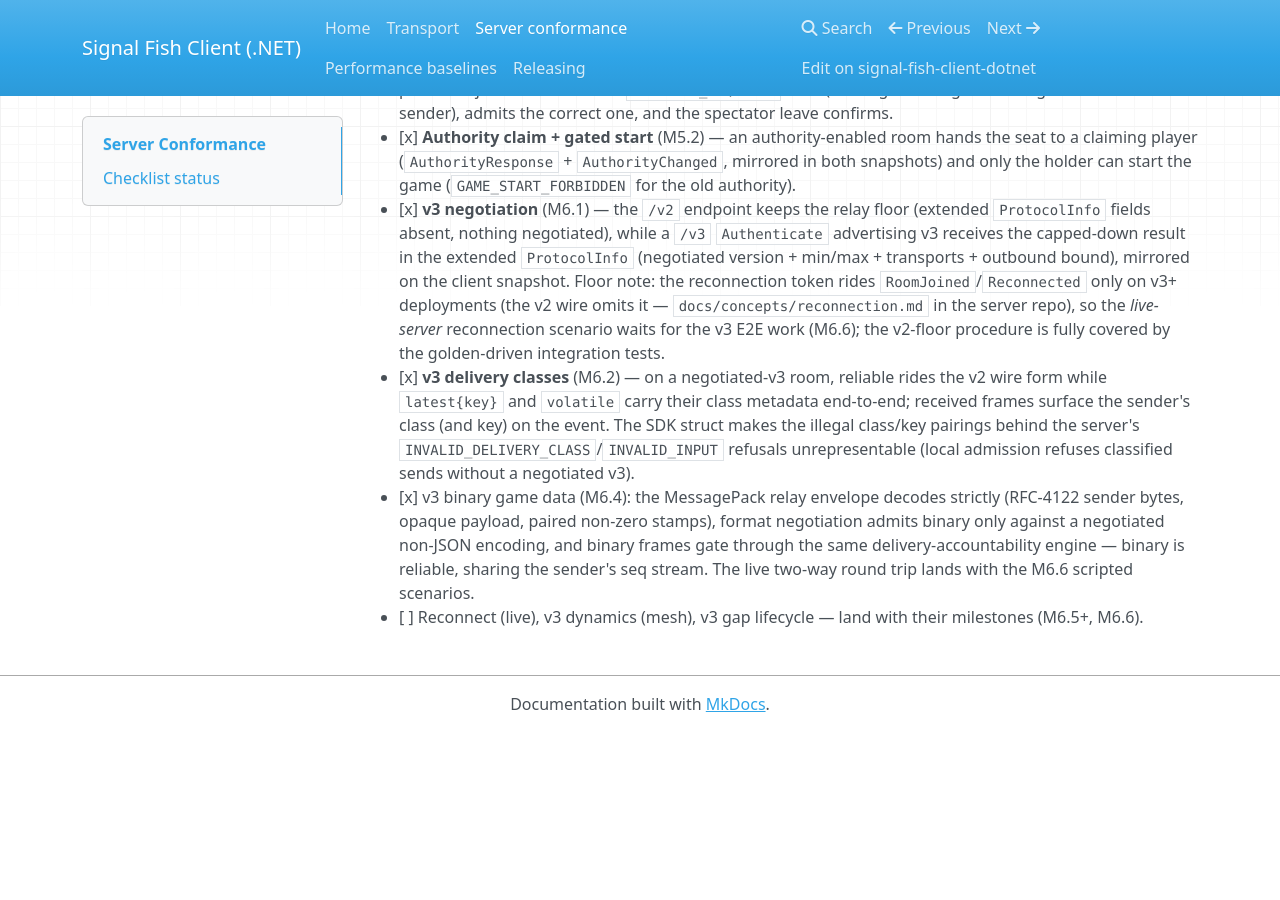
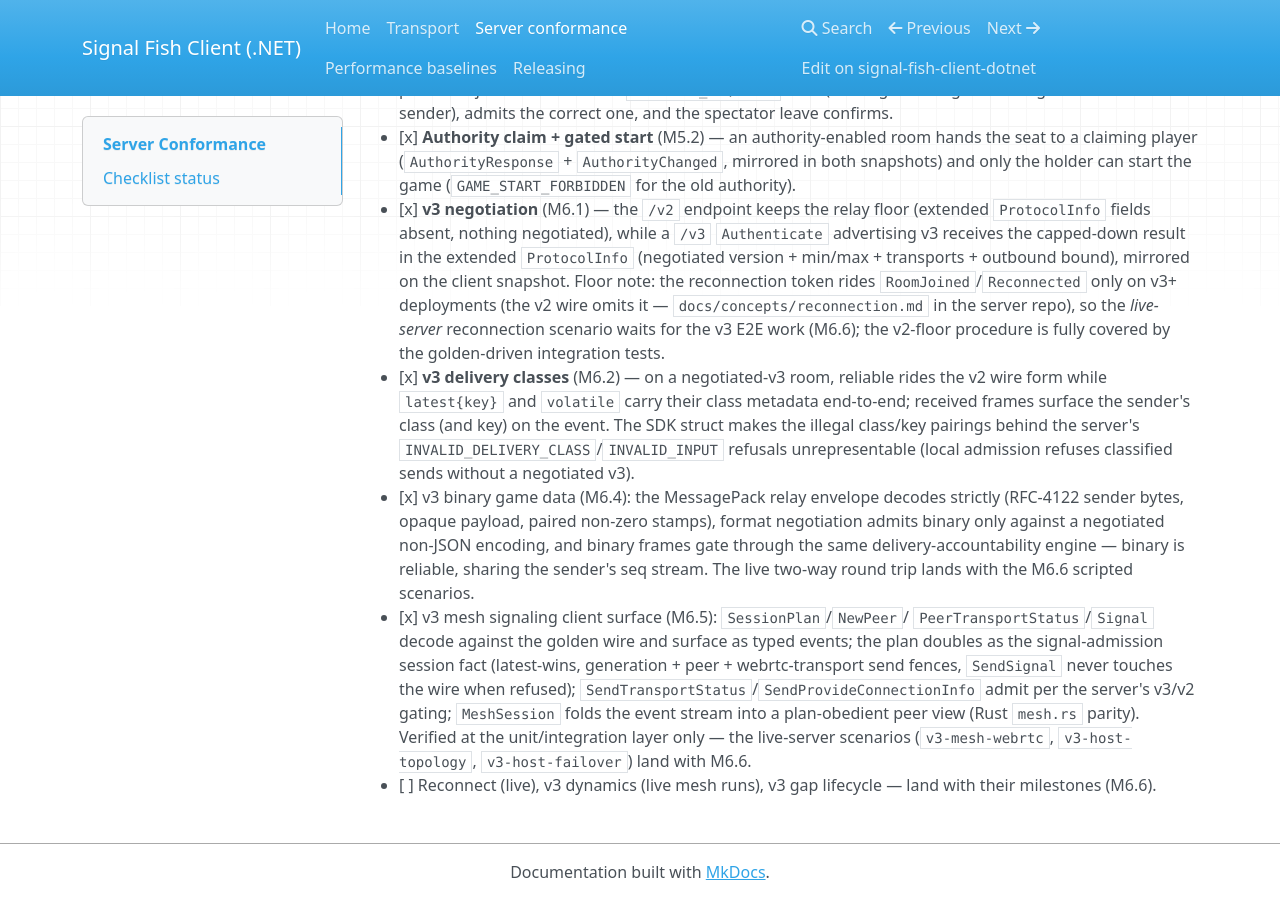
Before and after one commit to Ambiguous-Interactive/signal-fish-client-dotnet, an MkDocs documentation site: the page built from docs/conformance.md, in a window 1280 px wide and 900 px high, scrolled down 912 px. Built offline with MkDocs 1.6.1, drawn with Linux system fonts in a browser that asks for light colours; nearby versions of some CDN libraries; before the commit the page ends 1644 px from its top, so only the background shows below that.

Commit message:
Record session 033: mesh docs, changelog, and review notes

```diff
--- a/docs/conformance.md
+++ b/docs/conformance.md
@@ -78,5 +78,16 @@ Checked items are covered by `tests/SignalFish.Client.E2E`
       delivery-accountability engine — binary is reliable, sharing the
       sender's seq stream. The live two-way round trip lands with the
       M6.6 scripted scenarios.
-- [ ] Reconnect (live), v3 dynamics (mesh), v3 gap
-      lifecycle — land with their milestones (M6.5+, M6.6).
+- [x] v3 mesh signaling client surface (M6.5): `SessionPlan`/`NewPeer`/
+      `PeerTransportStatus`/`Signal` decode against the golden wire and
+      surface as typed events; the plan doubles as the signal-admission
+      session fact (latest-wins, generation + peer + webrtc-transport
+      send fences, `SendSignal` never touches the wire when refused);
+      `SendTransportStatus`/`SendProvideConnectionInfo` admit per the
+      server's v3/v2 gating; `MeshSession` folds the event stream into a
+      plan-obedient peer view (Rust `mesh.rs` parity). Verified at the
+      unit/integration layer only — the live-server scenarios
+      (`v3-mesh-webrtc`, `v3-host-topology`, `v3-host-failover`) land
+      with M6.6.
+- [ ] Reconnect (live), v3 dynamics (live mesh runs), v3 gap
+      lifecycle — land with their milestones (M6.6).
```
Also changed, not shown: .llm/improvement-log.md (+25 -0 lines), .llm/references/protocol-quick-reference.md (+1 -1 lines), CHANGELOG.md (+15 -0 lines), progress/session-033-m65-mesh-client-surface.md (added, +97 -0 lines).
